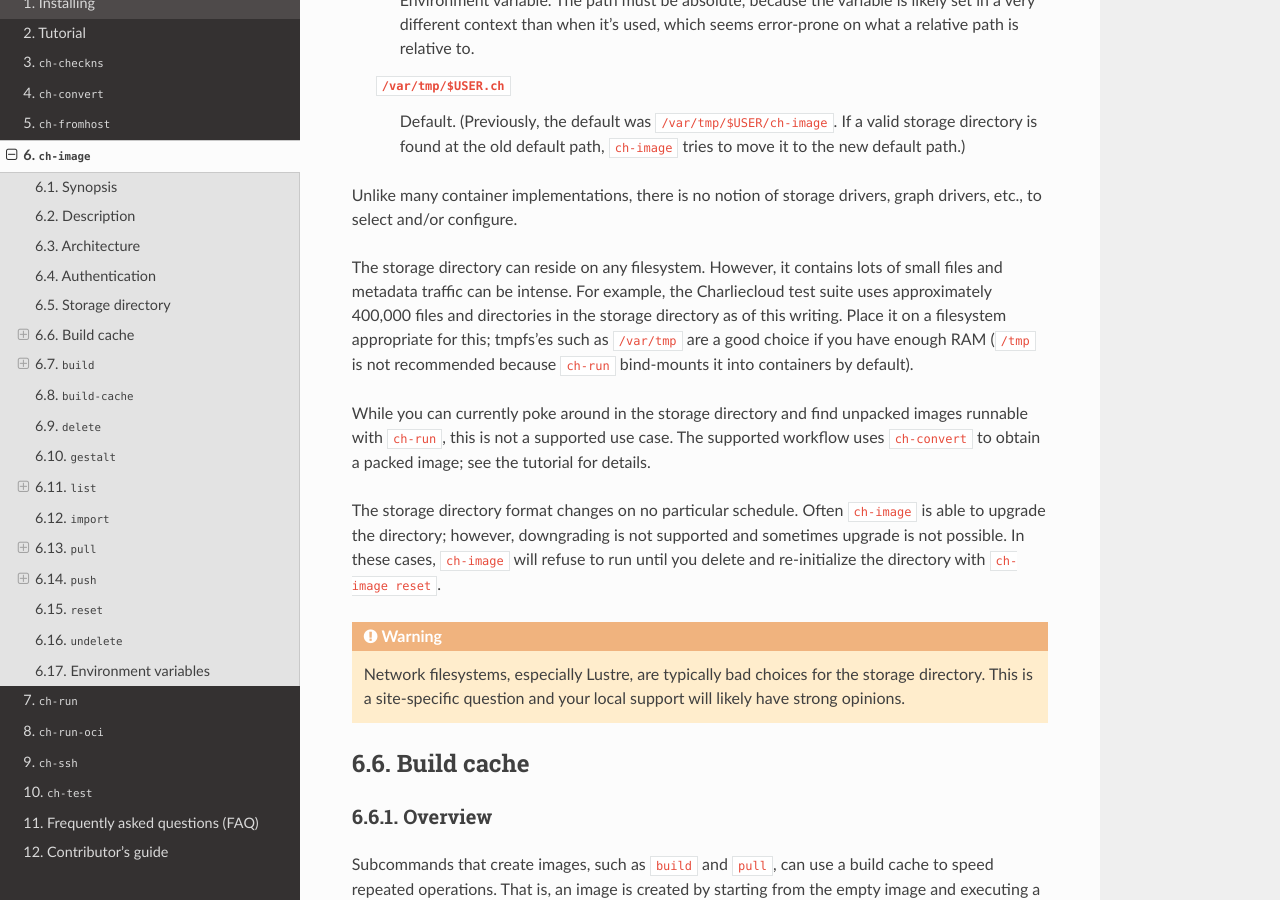
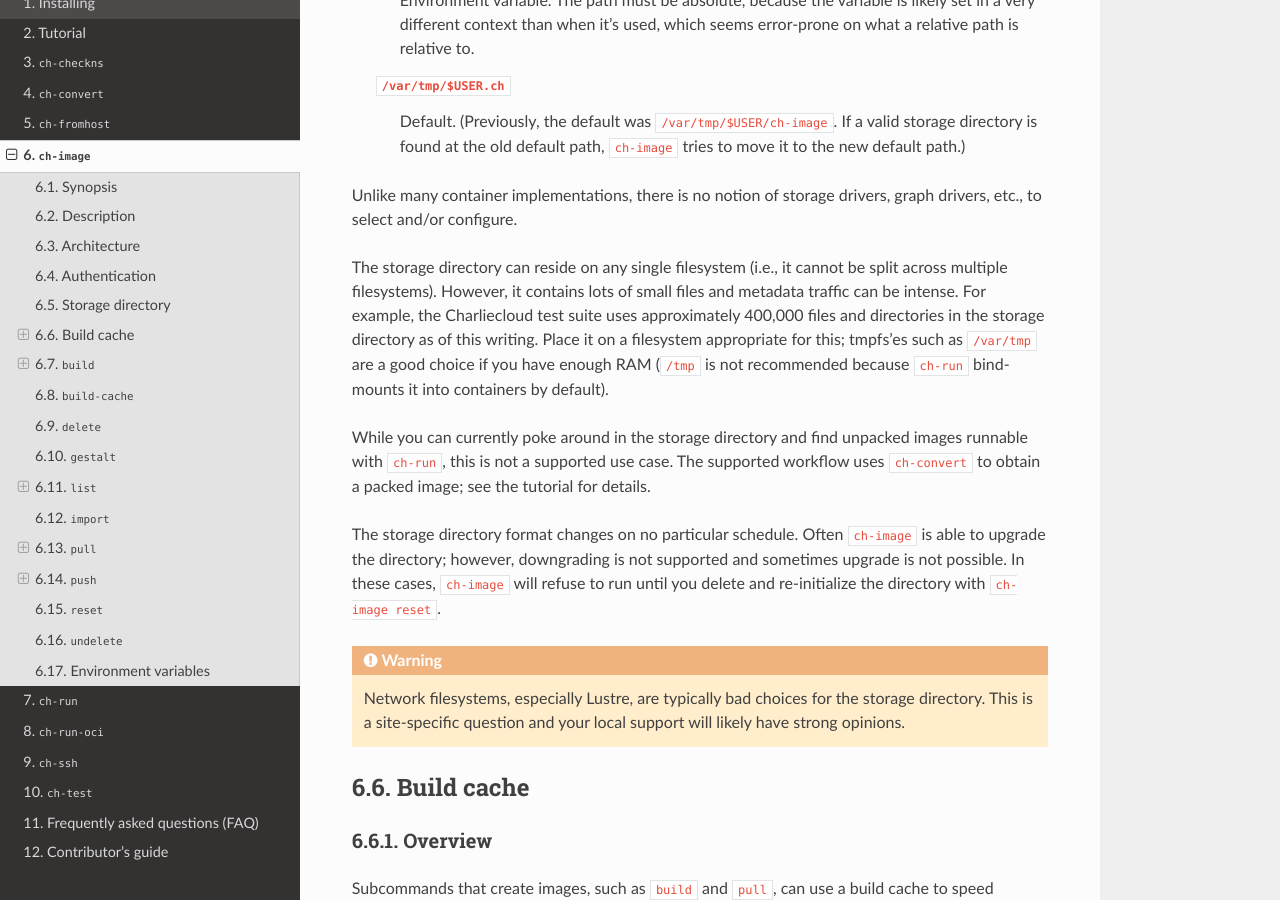
Before and after one commit to hpc/charliecloud, a Sphinx documentation site: the page built from doc/ch-image.rst, in a window 1280 px wide and 900 px high, scrolled down 4428 px. Built offline with Sphinx 7.4.7 and the Read the Docs theme 2.0.0, drawn with Linux system fonts in a browser that asks for light colours; the version number could not be read and is left out; some of the changed text lies outside the part shown.

Commit message:
doc tweaks

```diff
--- a/doc/ch-image.rst
+++ b/doc/ch-image.rst
@@ -238,13 +238,14 @@
 Unlike many container implementations, there is no notion of storage drivers,
 graph drivers, etc., to select and/or configure.
 
-The storage directory can reside on any filesystem. However, it contains lots
-of small files and metadata traffic can be intense. For example, the
-Charliecloud test suite uses approximately 400,000 files and directories in
-the storage directory as of this writing. Place it on a filesystem appropriate
-for this; tmpfs'es such as :code:`/var/tmp` are a good choice if you have
-enough RAM (:code:`/tmp` is not recommended because :code:`ch-run` bind-mounts
-it into containers by default).
+The storage directory can reside on any single filesystem (i.e., it cannot be
+split across multiple filesystems). However, it contains lots of small files
+and metadata traffic can be intense. For example, the Charliecloud test suite
+uses approximately 400,000 files and directories in the storage directory as
+of this writing. Place it on a filesystem appropriate for this; tmpfs'es such
+as :code:`/var/tmp` are a good choice if you have enough RAM (:code:`/tmp` is
+not recommended because :code:`ch-run` bind-mounts it into containers by
+default).
 
 While you can currently poke around in the storage directory and find unpacked
 images runnable with :code:`ch-run`, this is not a supported use case. The
@@ -386,14 +387,15 @@
 either, the default value :code:`-1` indicates that no files are considered
 large.
 
-There are two trade-offs. First, large files with the same mode, size, mtime,
-and path in the image are considered identical, *even if their content is not
-actually identical*; e.g., :code:`touch(1)` shenanigans can corrupt an image.
-Second, every version of a large file is stored verbatim and uncompressed
-(e.g., a large file with a one-byte change will be stored in full twice), and
-large files do not participate in the build cache's de-duplication, so more
-storage space will likely be used. Unused versions *are* deleted by
-:code:`ch-image build-cache --gc`.
+There are two trade-offs. First, large files in any image with the same path,
+mode, size, and mtime (to nanosecond precision if possible) are considered
+identical, *even if their content is not actually identical*; e.g.,
+:code:`touch(1)` shenanigans can corrupt an image. Second, every version of a
+large file is stored verbatim and uncompressed (e.g., a large file with a
+one-byte change will be stored in full twice), and large files do not
+participate in the build cache's de-duplication, so more storage space will
+likely be used. Unused versions *are* deleted by :code:`ch-image build-cache
+--gc`.
 
 (Note that Git has an unrelated setting called :code:`core.bigFileThreshold`.)
 
```
